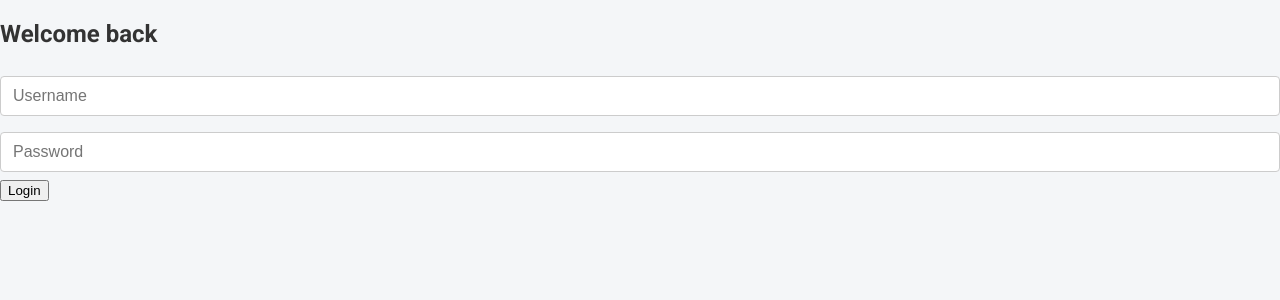
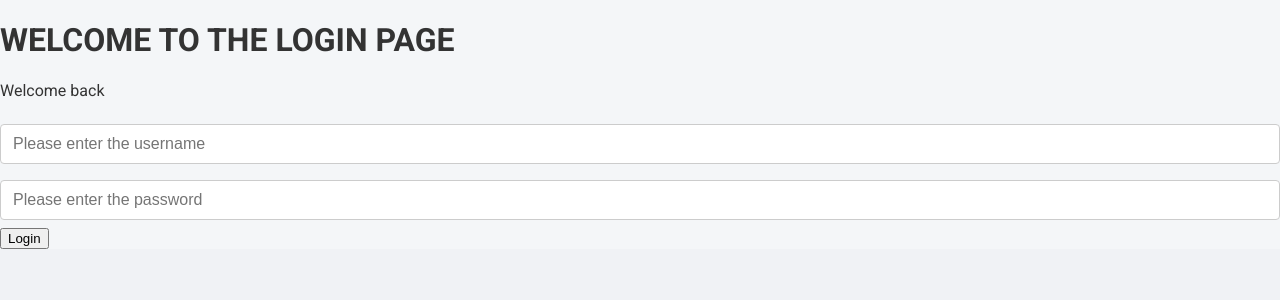
Before and after one commit to Prashanth32124/CampusKartfrontend, a React (Create React App) app: page /login in a window 1280 px wide. Shown: the top 300 px of the page. Built offline with nearby package versions, Linux system fonts and the light colour scheme.

Commit message:
Updated frontend: Protected routes, components, etc.

```diff
--- a/src/Login.jsx
+++ b/src/Login.jsx
@@ -1,47 +1,59 @@
 import React, { useState } from 'react';
+import { useNavigate } from 'react-router-dom';
 import axios from 'axios';
-import { useNavigate } from 'react-router-dom';
+import './CSS/Login.css'; // Make sure this points to your original CSS
 
 function Login() {
+  const navigate = useNavigate();
   const [username, setUsername] = useState('');
   const [password, setPassword] = useState('');
-  const navigate = useNavigate();
+  const [error, setError] = useState('');
 
   const handleLogin = async () => {
+    if (!username || !password) {
+      setError("Please enter both username and password");
+      return;
+    }
+
     try {
       const res = await axios.post("https://rp2backend.vercel.app/login", {
         username,
         password,
       });
 
-      // OPTIONAL: If your backend returns a message and token
-      alert(res.data.message || "Login successful");
-
-      // Save token (you can replace "yes" with res.data.token if backend sends it)
+      // Optionally use res.data.token here if backend sends a real token
       localStorage.setItem("token", "yes");
 
-      navigate("/Newhomepage");
+      alert("Login successful!");
+      navigate('/Newhomepage');
     } catch (err) {
-      alert(err.response?.data?.message || "Login failed");
+      setError(err.response?.data?.message || "Login failed");
     }
   };
 
   return (
+    <div className="login-body">
+      <h1 className="login-title">WELCOME TO THE LOGIN PAGE</h1>
+      <p className="login-subtext">Welcome back</p>
+
       <div className="login-container">
-      <h2>Welcome back</h2>
         <input
           type="text"
-        placeholder="Username"
+          placeholder="Please enter the username"
           value={username}
           onChange={(e) => setUsername(e.target.value)}
-      /><br />
+          className="login-input"
+        />
         <input
           type="password"
-        placeholder="Password"
+          placeholder="Please enter the password"
           value={password}
           onChange={(e) => setPassword(e.target.value)}
-      /><br />
-      <button onClick={handleLogin}>Login</button>
+          className="login-input"
+        />
+        <button onClick={handleLogin} className="login-button">Login</button>
+        {error && <p className="login-error">{error}</p>}
+      </div>
     </div>
   );
 }
```
Lines whose indentation alone changed are shown as unchanged.
